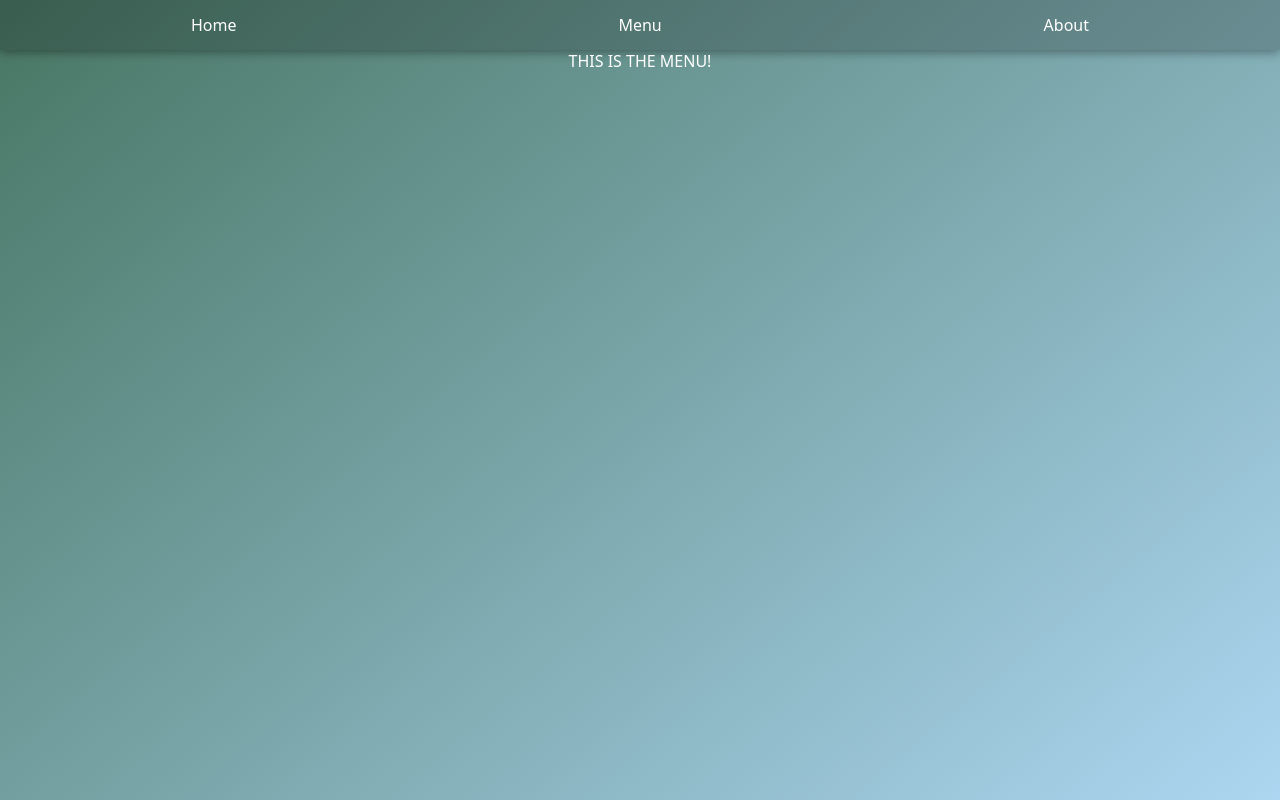
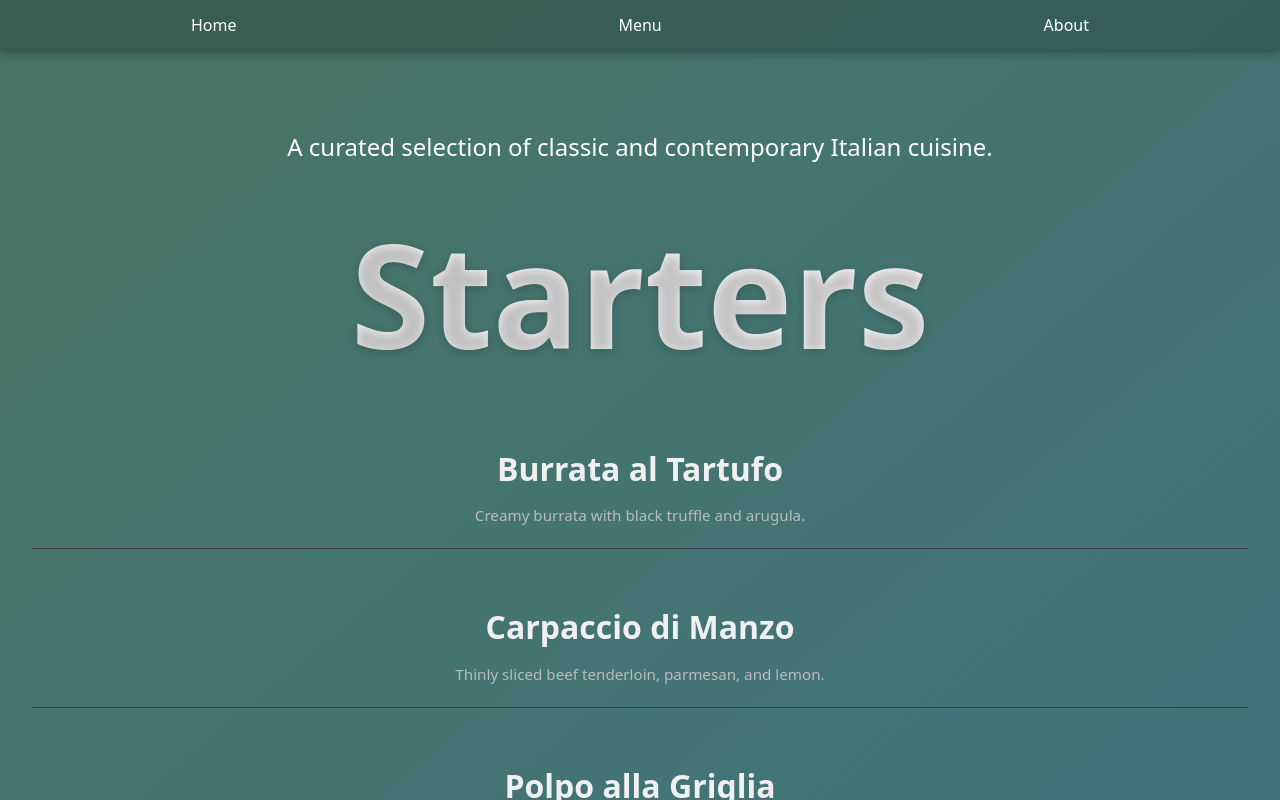
Before and after one commit to JunehyukYoo/restaurant-page, a website built with webpack: page src/index.html in a window 1280 px wide. Both pictures are taken after a click on the link "Menu". Shown: the top 800 px of the page. Built offline with nearby package versions, Linux system fonts and the light colour scheme.

Commit message:
Completed menu page.

```diff
--- a/src/includes/menu.js
+++ b/src/includes/menu.js
@@ -1,12 +1,59 @@
 // menu.js
 import createElement from "./createElement.js";
-
-export const testMenu = () => console.log("Testing menu module");
 
 export const renderMenu = function () {
     const content = document.querySelector("#content");
     content.innerHTML = "";
+    content.className = "menu-content"; // for custom menu styling
 
-    const test = createElement("div", null, "THIS IS THE MENU!")
-    content.appendChild(test);
-}
+    const subtitle = createElement("p", null, "A curated selection of classic and contemporary Italian cuisine.", "subtitle");
+    content.appendChild(subtitle);
+
+    // Menu Sections
+    const sections = [
+        {
+            name: "Starters",
+            items: [
+                { name: "Burrata al Tartufo", description: "Creamy burrata with black truffle and arugula." },
+                { name: "Carpaccio di Manzo", description: "Thinly sliced beef tenderloin, parmesan, and lemon." },
+                { name: "Polpo alla Griglia", description: "Grilled octopus with smoked paprika aioli." }
+            ]
+        },
+        {
+            name: "Mains",
+            items: [
+                { name: "Risotto ai Funghi", description: "Wild mushroom risotto with pecorino romano." },
+                { name: "Tagliatelle al Ragù", description: "Fresh pasta with slow-cooked beef ragù." },
+                { name: "Branzino al Forno", description: "Oven-roasted sea bass with lemon caper sauce." }
+            ]
+        },
+        {
+            name: "Desserts",
+            items: [
+                { name: "Tiramisù Classico", description: "Espresso-soaked ladyfingers, mascarpone cream." },
+                { name: "Panna Cotta", description: "Vanilla bean panna cotta with raspberry coulis." },
+                { name: "Cannoli Siciliani", description: "Crispy shell, sweet ricotta, and pistachio." }
+            ]
+        }
+    ];
+
+    sections.forEach(section => {
+        const sectionElem = createElement("div", "menu-section");
+
+        const heading = createElement("h2", "", section.name);
+        sectionElem.appendChild(heading);
+
+        section.items.forEach(item => {
+            const itemElem = createElement("div", "menu-item");
+
+            const nameElem = createElement("h3", "menu-item-name", item.name);
+            const descElem = createElement("p", "menu-item-description", item.description);
+
+            itemElem.appendChild(nameElem);
+            itemElem.appendChild(descElem);
+            sectionElem.appendChild(itemElem);
+        });
+
+        content.appendChild(sectionElem);
+    });
+};
--- a/src/style.css
+++ b/src/style.css
@@ -5,7 +5,7 @@ body {
     margin: 0;
     padding: 0;
     font-family:system-ui, -apple-system, BlinkMacSystemFont, 'Segoe UI', Roboto, Oxygen, Ubuntu, Cantarell, 'Open Sans', 'Helvetica Neue', sans-serif;
-    background: linear-gradient(140deg, #487663, #acd6f1);
+    background: linear-gradient(140deg, #487663, #3b7092);
     color: white;
     min-height: 100vh;
     width: 100%;
@@ -43,7 +43,7 @@ nav > a:hover {
     align-items: center;
 }
 
-.title {
+.title, h2 {
     background: linear-gradient(135deg, rgb(233, 233, 233), white);
     color: transparent;
     background-clip: text;
@@ -66,8 +66,7 @@ nav > a:hover {
     display: flex;
     justify-content: center;
     align-items: center;
-    flex-wrap: wrap; /* Allow wrapping on smaller screens */
-    gap: 1rem;
+    flex-wrap: wrap;
     width: 100%;
     max-width: 100vw;
     padding: 1rem;
@@ -80,3 +79,41 @@ nav > a:hover {
     height: auto;
     object-fit: cover;
 }
+
+/* Menu content */
+h2 {
+    margin-top: 2rem;
+}
+
+#subtitle {
+    margin-top: 3rem;
+    font-size: 1.5rem;
+    font-weight: 300;
+}
+
+.menu-content {
+    padding: 2rem;
+    text-align: center;
+}
+
+.menu-section {
+    margin: 2rem 0;
+}
+
+.menu-item {
+    margin: 1rem 0;
+    padding: 0.5rem;
+    border-bottom: 1px solid #444;
+}
+
+.menu-item-name {
+    font-size: 2rem;
+    font-weight: 600;
+    margin-bottom: 0.25rem;
+    color: #f0f0f0;
+}
+
+.menu-item-description {
+    font-size: 0.95rem;
+    color: #bbb;
+}
```
